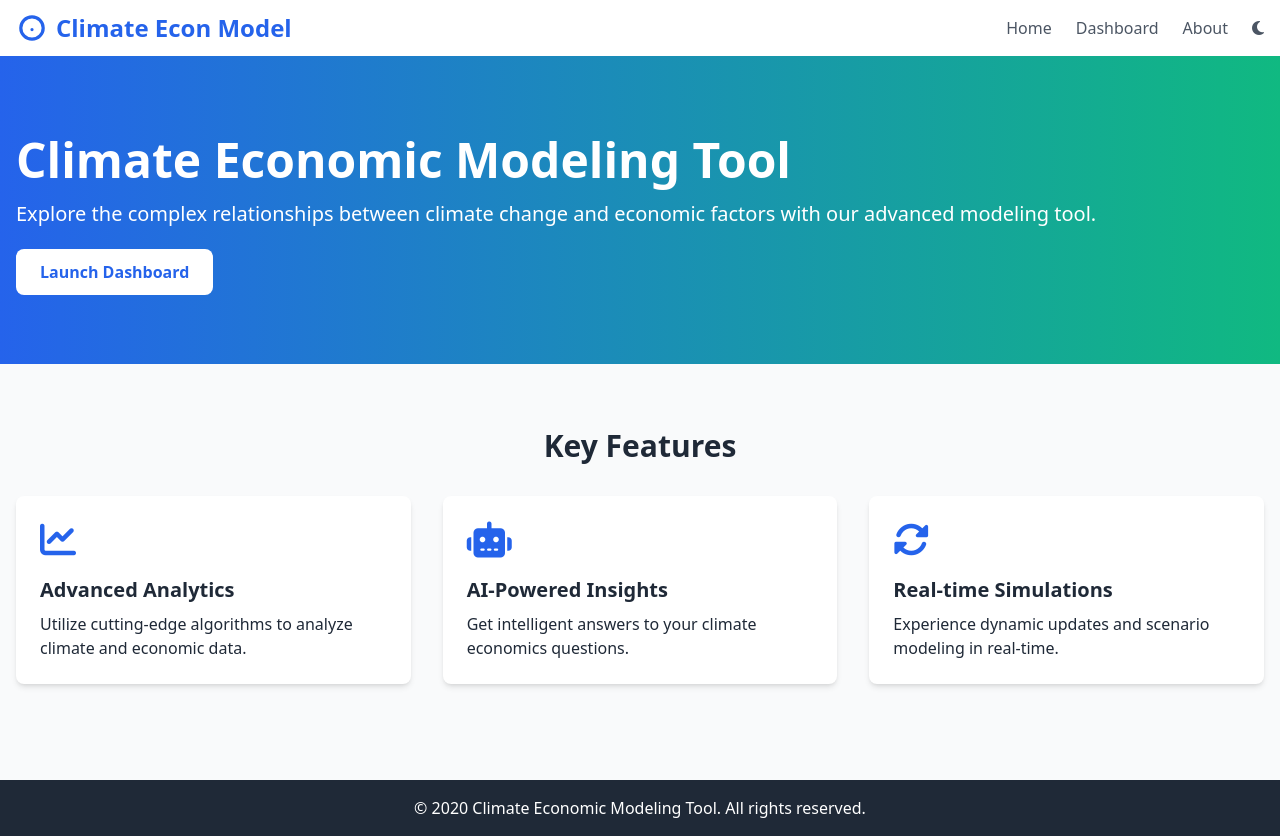
After one commit to nztinversive/Climate-llm-app, a Flask app: template templates/landing.html in a window 1280 px wide. The commit adds this page. Run offline with Flask 3, Linux system fonts and the light colour scheme; the template is opened without the code that fills it: most values are stand-ins (such as "Sample title", 1, 10 or a date in 2020); some libraries are stand-ins or nearby versions.

Commit message:
Added landing page, better animation

```diff
--- a/main.py
+++ b/main.py
@@ -17,8 +17,12 @@ db = ReplitDB()
 logging.basicConfig(level=logging.INFO, format='%(asctime)s - %(levelname)s - %(message)s')
 
 @app.route('/')
-def index():
-    logging.info('Index route accessed')
+def landing():
+    return render_template('landing.html')
+
+@app.route('/dashboard')
+def dashboard():
+    logging.info('Dashboard route accessed')
     if 'data' not in session:
         logging.info('Loading default data into session')
         session['data'] = load_default_data()
--- a/templates/components/header.html
+++ b/templates/components/header.html
@@ -1,16 +1,38 @@
-<header class="bg-white shadow-md">
+<header class="bg-white dark:bg-gray-800 shadow-md">
     <div class="container mx-auto px-4 py-3 flex justify-between items-center">
-        <a href="/" class="text-2xl font-bold text-primary flex items-center">
+        <a href="/" class="text-2xl font-bold text-primary dark:text-white flex items-center">
             <svg class="h-8 w-8 mr-2" fill="currentColor" viewBox="0 0 20 20">
                 <path fill-rule="evenodd" d="M10 2a8 8 0 100 16 8 8 0 000-16zm0 14a6 6 0 110-12 6 6 0 010 12zm-1-5a1 1 0 011-1h.01a1 1 0 110 2H10a1 1 0 01-1-1z" clip-rule="evenodd" />
             </svg>
             Climate Econ Model
         </a>
-        <nav>
+        <nav class="flex items-center">
             <ul class="flex space-x-6">
-                <li><a href="/" class="text-gray-600 hover:text-primary transition duration-300">Home</a></li>
-                <li><a href="/about" class="text-gray-600 hover:text-primary transition duration-300">About</a></li>
+                <li><a href="/" class="text-gray-600 dark:text-gray-300 hover:text-primary dark:hover:text-white transition duration-300">Home</a></li>
+                <li><a href="/dashboard" class="text-gray-600 dark:text-gray-300 hover:text-primary dark:hover:text-white transition duration-300">Dashboard</a></li>
+                <li><a href="/about" class="text-gray-600 dark:text-gray-300 hover:text-primary dark:hover:text-white transition duration-300">About</a></li>
             </ul>
+            <button id="darkModeToggle" class="ml-6 text-gray-600 dark:text-gray-300 hover:text-primary dark:hover:text-white transition duration-300">
+                <i class="fas fa-moon"></i>
+            </button>
         </nav>
     </div>
 </header>
+
+<script>
+    const darkModeToggle = document.getElementById('darkModeToggle');
+    const html = document.documentElement;
+
+    darkModeToggle.addEventListener('click', () => {
+        html.classList.toggle('dark');
+        const isDarkMode = html.classList.contains('dark');
+        localStorage.setItem('darkMode', isDarkMode);
+        darkModeToggle.innerHTML = isDarkMode ? '<i class="fas fa-sun"></i>' : '<i class="fas fa-moon"></i>';
+    });
+
+    // Check for saved dark mode preference
+    if (localStorage.getItem('darkMode') === 'true') {
+        html.classList.add('dark');
+        darkModeToggle.innerHTML = '<i class="fas fa-sun"></i>';
+    }
+</script>
--- /dev/null
+++ b/templates/landing.html
@@ -0,0 +1,64 @@
+<!DOCTYPE html>
+<html lang="en">
+<head>
+    <meta charset="UTF-8">
+    <meta name="viewport" content="width=device-width, initial-scale=1.0">
+    <title>Climate Economic Modeling Tool</title>
+    <script src="https://cdn.tailwindcss.com"></script>
+    <script>
+        tailwind.config = {
+            theme: {
+                extend: {
+                    colors: {
+                        primary: '#2563EB',
+                        secondary: '#10B981',
+                        background: '#F9FAFB',
+                        card: '#FFFFFF',
+                        text: '#1F2937',
+                    }
+                }
+            }
+        }
+    </script>
+    <link rel="stylesheet" href="https://cdnjs.cloudflare.com/ajax/libs/font-awesome/6.1.1/css/all.min.css">
+    <link rel="stylesheet" href="{{ url_for('static', filename='css/custom.css') }}">
+</head>
+<body class="bg-background text-text">
+    {% include 'components/header.html' %}
+
+    <main>
+        <section class="bg-gradient-to-r from-primary to-secondary text-white py-20">
+            <div class="container mx-auto px-4">
+                <h1 class="text-5xl font-bold mb-4">Climate Economic Modeling Tool</h1>
+                <p class="text-xl mb-8">Explore the complex relationships between climate change and economic factors with our advanced modeling tool.</p>
+                <a href="/dashboard" class="bg-white text-primary font-bold py-3 px-6 rounded-lg hover:bg-gray-100 transition duration-300">Launch Dashboard</a>
+            </div>
+        </section>
+
+        <section class="py-16">
+            <div class="container mx-auto px-4">
+                <h2 class="text-3xl font-bold mb-8 text-center">Key Features</h2>
+                <div class="grid grid-cols-1 md:grid-cols-3 gap-8">
+                    <div class="bg-white p-6 rounded-lg shadow-md">
+                        <i class="fas fa-chart-line text-4xl text-primary mb-4"></i>
+                        <h3 class="text-xl font-semibold mb-2">Advanced Analytics</h3>
+                        <p>Utilize cutting-edge algorithms to analyze climate and economic data.</p>
+                    </div>
+                    <div class="bg-white p-6 rounded-lg shadow-md">
+                        <i class="fas fa-robot text-4xl text-primary mb-4"></i>
+                        <h3 class="text-xl font-semibold mb-2">AI-Powered Insights</h3>
+                        <p>Get intelligent answers to your climate economics questions.</p>
+                    </div>
+                    <div class="bg-white p-6 rounded-lg shadow-md">
+                        <i class="fas fa-sync-alt text-4xl text-primary mb-4"></i>
+                        <h3 class="text-xl font-semibold mb-2">Real-time Simulations</h3>
+                        <p>Experience dynamic updates and scenario modeling in real-time.</p>
+                    </div>
+                </div>
+            </div>
+        </section>
+    </main>
+
+    {% include 'components/footer.html' with context %}
+</body>
+</html>
```
